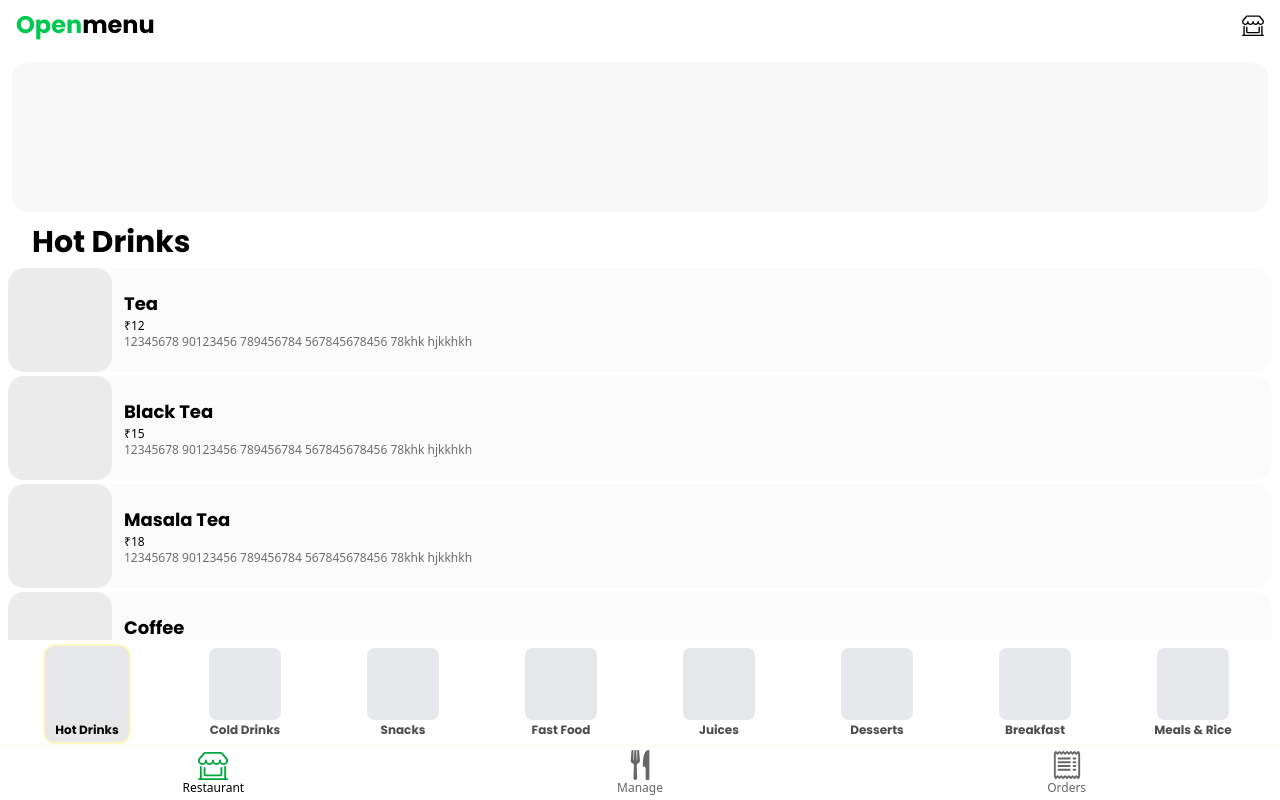
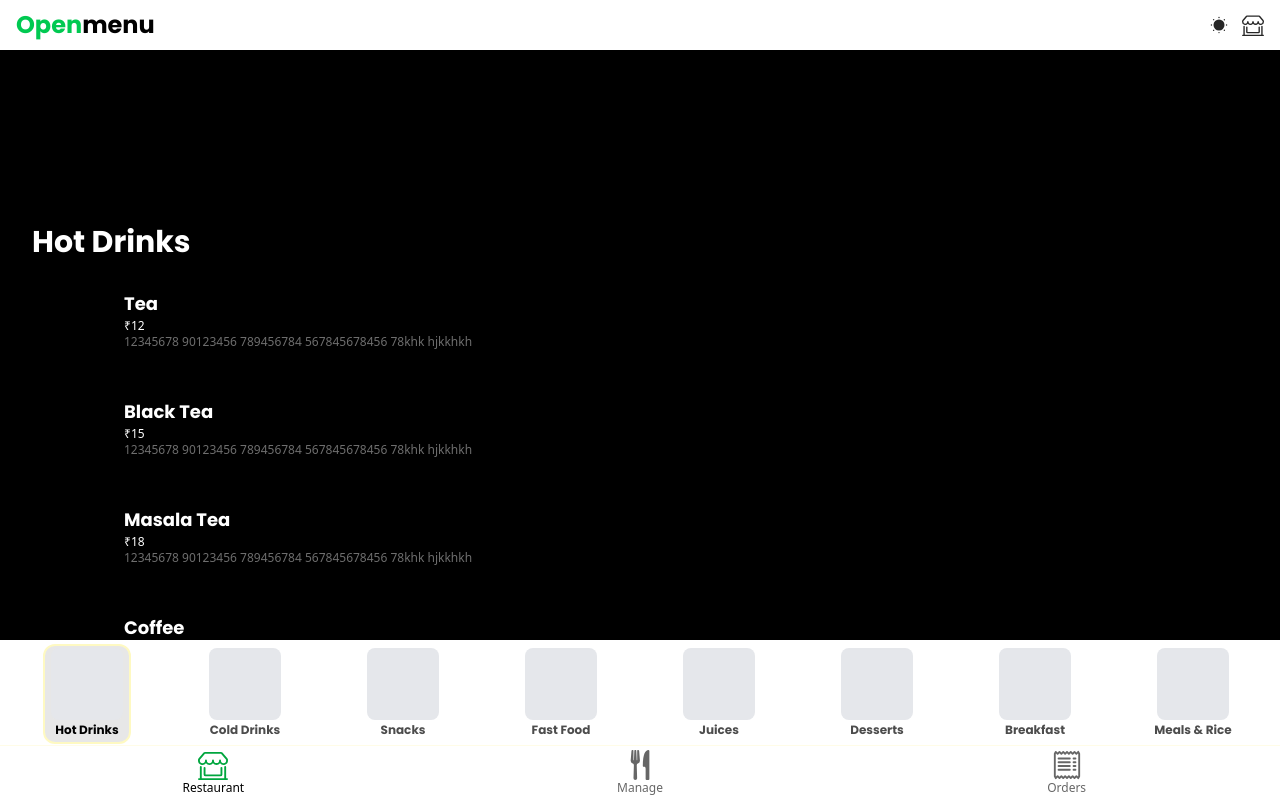
Before and after one commit to me-junaid/openmenu, a React (Vite) app: page /admin in a window 1280 px wide. Built offline with nearby package versions, Linux system fonts and the light colour scheme.

Commit message:
Bug fixing

```diff
--- a/src/components/Header.jsx
+++ b/src/components/Header.jsx
@@ -1,10 +1,33 @@
-import React from 'react'
+import React, { useState } from 'react'
 
 export const Header = () => {
+
+
+  const [isToggled, setIsToggled] = useState(false);
+
+  const toggleTheme = () => {
+    const isDark = document.documentElement.classList.toggle('dark')
+    localStorage.setItem('theme', isDark ? 'dark' : 'light')
+    setIsToggled(!isToggled)
+  }
+
+  const systemDefault = window.matchMedia('(prefers-color-scheme: dark)').matches;
+  console.log(systemDefault, "as")
+
   return (
     <header className='px-4 py-2 z-10 fixed top-0 bg-white dark:bg-black right-0 left-0 h-[50px] flex justify-between items-center'>
       <h1 className='text-2xl font-bold text-black dark:text-white'><span className='dark:text-green-300 text-green-500'>Open</span>menu</h1>
-      <div className="">
+      <div className="text-black/85 dark:text-white/90 flex justify-between items-center gap-3">
+
+        {(!isToggled) ? <svg xmlns="http://www.w3.org/2000/svg" width="22" height="22" fill="currentColor" class="bi bi-brightness-low-fill" viewBox="0 0 16 16" onClick={toggleTheme}>
+          <path d="M12 8a4 4 0 1 1-8 0 4 4 0 0 1 8 0M8.5 2.5a.5.5 0 1 1-1 0 .5.5 0 0 1 1 0m0 11a.5.5 0 1 1-1 0 .5.5 0 0 1 1 0m5-5a.5.5 0 1 1 0-1 .5.5 0 0 1 0 1m-11 0a.5.5 0 1 1 0-1 .5.5 0 0 1 0 1m9.743-4.036a.5.5 0 1 1-.707-.707.5.5 0 0 1 .707.707m-7.779 7.779a.5.5 0 1 1-.707-.707.5.5 0 0 1 .707.707m7.072 0a.5.5 0 1 1 .707-.707.5.5 0 0 1-.707.707M3.757 4.464a.5.5 0 1 1 .707-.707.5.5 0 0 1-.707.707" />
+        </svg>
+          :
+          <svg xmlns="http://www.w3.org/2000/svg" width="16" height="16" fill="currentColor" class="bi bi-moon-stars" viewBox="0 0 16 16" onClick={toggleTheme}>
+            <path d="M6 .278a.77.77 0 0 1 .08.858 7.2 7.2 0 0 0-.878 3.46c0 4.021 3.278 7.277 7.318 7.277q.792-.001 1.533-.16a.79.79 0 0 1 .81.316.73.73 0 0 1-.031.893A8.35 8.35 0 0 1 8.344 16C3.734 16 0 12.286 0 7.71 0 4.266 2.114 1.312 5.124.06A.75.75 0 0 1 6 .278M4.858 1.311A7.27 7.27 0 0 0 1.025 7.71c0 4.02 3.279 7.276 7.319 7.276a7.32 7.32 0 0 0 5.205-2.162q-.506.063-1.029.063c-4.61 0-8.343-3.714-8.343-8.29 0-1.167.242-2.278.681-3.286" />
+            <path d="M10.794 3.148a.217.217 0 0 1 .412 0l.387 1.162c.173.518.579.924 1.097 1.097l1.162.387a.217.217 0 0 1 0 .412l-1.162.387a1.73 1.73 0 0 0-1.097 1.097l-.387 1.162a.217.217 0 0 1-.412 0l-.387-1.162A1.73 1.73 0 0 0 9.31 6.593l-1.162-.387a.217.217 0 0 1 0-.412l1.162-.387a1.73 1.73 0 0 0 1.097-1.097zM13.863.099a.145.145 0 0 1 .274 0l.258.774c.115.346.386.617.732.732l.774.258a.145.145 0 0 1 0 .274l-.774.258a1.16 1.16 0 0 0-.732.732l-.258.774a.145.145 0 0 1-.274 0l-.258-.774a1.16 1.16 0 0 0-.732-.732l-.774-.258a.145.145 0 0 1 0-.274l.774-.258c.346-.115.617-.386.732-.732z" />
+          </svg>}
+
         <svg xmlns="http://www.w3.org/2000/svg" width="22" height="22" fill="currentColor" className="bi bi-shop-window" viewBox="0 0 16 16">
           <path d="M2.97 1.35A1 1 0 0 1 3.73 1h8.54a1 1 0 0 1 .76.35l2.609 3.044A1.5 1.5 0 0 1 16 5.37v.255a2.375 2.375 0 0 1-4.25 1.458A2.37 2.37 0 0 1 9.875 8 2.37 2.37 0 0 1 8 7.083 2.37 2.37 0 0 1 6.125 8a2.37 2.37 0 0 1-1.875-.917A2.375 2.375 0 0 1 0 5.625V5.37a1.5 1.5 0 0 1 .361-.976zm1.78 4.275a1.375 1.375 0 0 0 2.75 0 .5.5 0 0 1 1 0 1.375 1.375 0 0 0 2.75 0 .5.5 0 0 1 1 0 1.375 1.375 0 1 0 2.75 0V5.37a.5.5 0 0 0-.12-.325L12.27 2H3.73L1.12 5.045A.5.5 0 0 0 1 5.37v.255a1.375 1.375 0 0 0 2.75 0 .5.5 0 0 1 1 0M1.5 8.5A.5.5 0 0 1 2 9v6h12V9a.5.5 0 0 1 1 0v6h.5a.5.5 0 0 1 0 1H.5a.5.5 0 0 1 0-1H1V9a.5.5 0 0 1 .5-.5m2 .5a.5.5 0 0 1 .5.5V13h8V9.5a.5.5 0 0 1 1 0V13a1 1 0 0 1-1 1H4a1 1 0 0 1-1-1V9.5a.5.5 0 0 1 .5-.5" />
         </svg>
--- a/src/components/Utilis/NavForCatergory.jsx
+++ b/src/components/Utilis/NavForCatergory.jsx
@@ -9,17 +9,11 @@ export const NavForCatergory = () => {
 
   const { selectedItems, updateOpenCart, updateOrderSelection } = useContext(ItemsContext);
 
-  const toggleTheme = () => {
-    const isDark = document.documentElement.classList.toggle('dark')
-    localStorage.setItem('theme', isDark ? 'dark' : 'light')
-  }
-
 
   return (
     <div className="fixed bottom-[110px] left-0 right-0 ">
 
       <div className={`${(selectedItems.length > 0 ? "flex" : "hidden")} h-10 dark:bg-black bg-white p-3 pb-0 pt-1 justify-between`}>
-        <div className="" onClick={() => toggleTheme()}>jkn</div>
         <div className="ml-auto flex justify-center items-center">
           {selectedItems.length} {selectedItems.length === 1 ? "item" : "items"} ●
         </div>
--- a/src/index.css
+++ b/src/index.css
@@ -7,7 +7,7 @@
   --primary-text: #000000;
 }
 
-@media (prefers-color-scheme: dark) {
+@media (prefers-color-scheme: light) {
   :root {
     --primary-background: #000000;
     --primary-text: #ffffff;
--- a/src/pages/HomePage.jsx
+++ b/src/pages/HomePage.jsx
@@ -12,9 +12,13 @@ export const HomePage = () => {
 
   useEffect(() => {
     const theme = localStorage.getItem("theme");
-    if (theme === "dark") {
+    const systemDefault = window.matchMedia('(prefers-color-scheme: dark)').matches;
+
+    if (theme === "dark" || theme !== "light" && systemDefault) {
       document.documentElement.classList.add("dark");
     }
+
+
   }, []);
 
 
```
